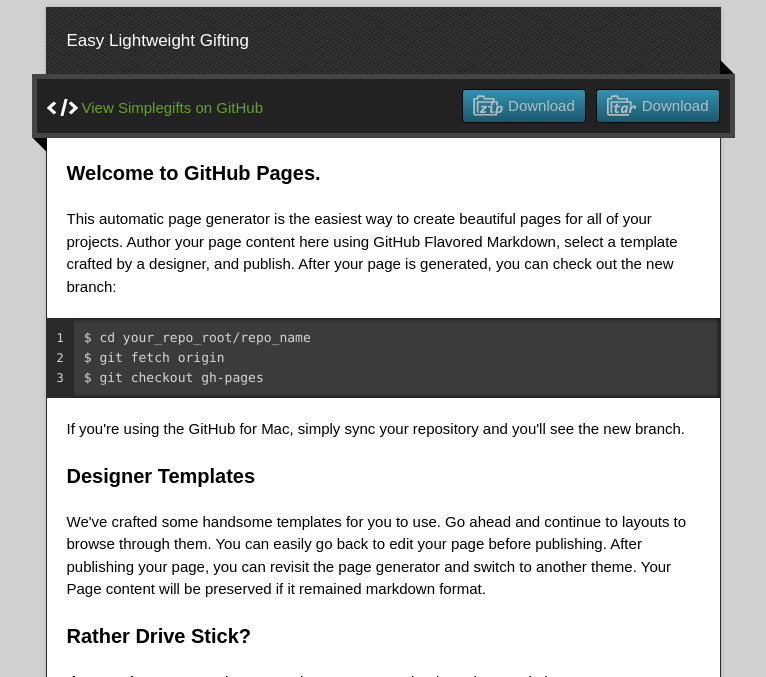
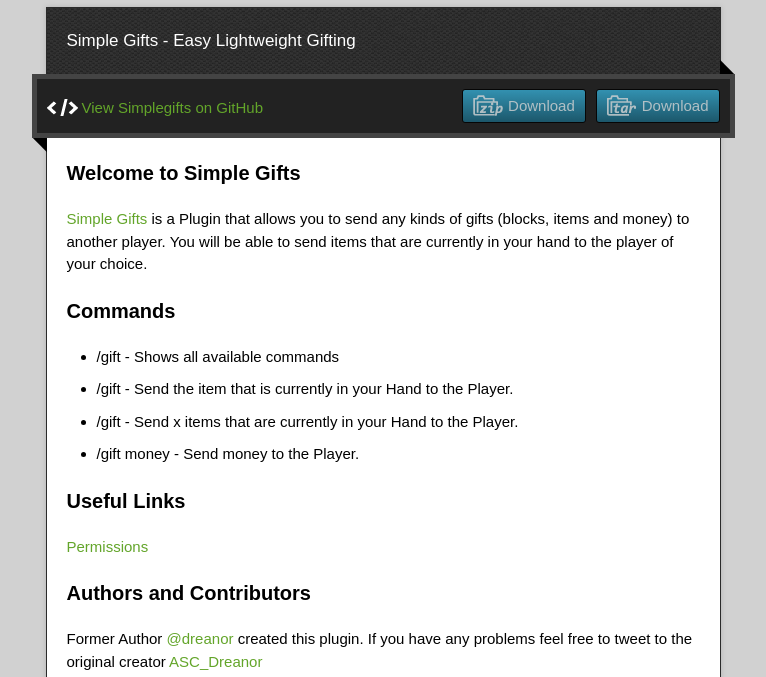
Before and after one commit to DreanorBukkit/SimpleGifts, a plain HTML site: page index.html in a window 1280 px wide. Shown: the part 123-800 px from the top of the page, without its empty margins (257-1023 px from the left). Drawn offline with nearby package versions, Linux system fonts and the light colour scheme.

```diff
--- a/index.html
+++ b/index.html
@@ -12,7 +12,7 @@
   <script type="text/javascript" src="javascripts/script.js"></script>
 
   <title>Simplegifts</title>
-  <meta name="description" content="Easy Lightweight Gifting">
+  <meta name="description" content="Simple Gifts - Easy Lightweight Gifting">
 
   <meta name="viewport" content="width=device-width,initial-scale=1">
 
@@ -25,7 +25,7 @@
       <h1 class="title">Simplegifts</h1>
     </header>
     <div id="container">
-      <p class="tagline">Easy Lightweight Gifting</p>
+      <p class="tagline">Simple Gifts - Easy Lightweight Gifting</p>
       <div id="main" role="main">
         <div class="download-bar">
         <div class="inner">
@@ -36,32 +36,29 @@
         <span class="blc"></span><span class="trc"></span>
         </div>
         <article class="markdown-body">
-          <h3>Welcome to GitHub Pages.</h3>
+          <h3>Welcome to Simple Gifts</h3>
 
-<p>This automatic page generator is the easiest way to create beautiful pages for all of your projects. Author your page content here using GitHub Flavored Markdown, select a template crafted by a designer, and publish. After your page is generated, you can check out the new branch:</p>
+<p><a href="http://dev.bukkit.org/server-mods/simple-gifts/" title="Simple Gifts">Simple Gifts</a> is a Plugin that allows you to send any kinds of gifts (blocks, items and money) to another player.
+You will be able to send items that are currently in your hand to the player of your choice. </p>
 
-<pre><code>$ cd your_repo_root/repo_name
-$ git fetch origin
-$ git checkout gh-pages
-</code></pre>
+<h3>Commands</h3>
 
-<p>If you're using the GitHub for Mac, simply sync your repository and you'll see the new branch.</p>
+<ul>
+<li>/gift - Shows all available commands</li>
+<li>/gift  - Send the item that is currently in your Hand to the Player.</li>
+<li>/gift  - Send x items that are currently in your Hand to the Player.</li>
+<li>/gift money  - Send money to the Player.</li>
+</ul><h3>Useful Links</h3>
 
-<h3>Designer Templates</h3>
-
-<p>We've crafted some handsome templates for you to use. Go ahead and continue to layouts to browse through them. You can easily go back to edit your page before publishing. After publishing your page, you can revisit the page generator and switch to another theme. Your Page content will be preserved if it remained markdown format.</p>
-
-<h3>Rather Drive Stick?</h3>
-
-<p>If you prefer to not use the automatic generator, push a branch named <code>gh-pages</code> to your repository to create a page manually. In addition to supporting regular HTML content, GitHub Pages support Jekyll, a simple, blog aware static site generator written by our own Tom Preston-Werner. Jekyll makes it easy to create site-wide headers and footers without having to copy them across every page. It also offers intelligent blog support and other advanced templating features.</p>
+<p><a href="http://dev.bukkit.org/server-mods/simple-gifts/pages/main/permissions/" title="Permissions">Permissions</a></p>
 
 <h3>Authors and Contributors</h3>
 
-<p>You can <a href="https://github.com/blog/821" class="user-mention">@mention</a> a GitHub username to generate a link to their profile. The resulting <code>&lt;a&gt;</code> element will link to the contributor's GitHub Profile. For example: In 2007, Chris Wanstrath (<a href="https://github.com/defunkt" class="user-mention">@defunkt</a>), PJ Hyett (<a href="https://github.com/pjhyett" class="user-mention">@pjhyett</a>), and Tom Preston-Werner (<a href="https://github.com/mojombo" class="user-mention">@mojombo</a>) founded GitHub.</p>
+<p>Former Author <a href="https://github.com/dreanor" class="user-mention">@dreanor</a> created this plugin. If you have any problems feel free to tweet to the original creator <a href="https://twitter.com/ASC_Dreanor" title="ASC_Dreanor">ASC_Dreanor</a></p>
 
 <h3>Support or Contact</h3>
 
-<p>Having trouble with Pages? Check out the documentation at <a href="http://help.github.com/pages">http://help.github.com/pages</a> or contact <a href="mailto:support@github.com">support@github.com</a> and we’ll help you sort it out.</p>
+<p>Having trouble with anything about this plugin? Please go to <a href="http://dev.bukkit.org/server-mods/simple-gifts/" title="Simple Gifts">Simple Gifts</a> and we’ll help you sort it out.</p>
         </article>
       </div>
     </div>
```
Also changed, not shown: params.json (+1 -1 lines).
